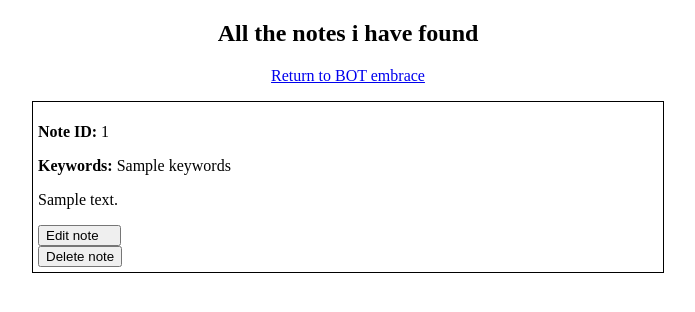
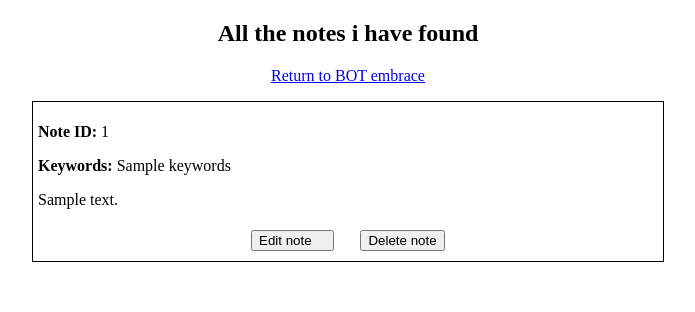
Before and after one commit to anna-khodyka/home-work-16, a Python web app: template bot/templates/note/find_notes_found.html in a window 1280 px wide. Shown: the top 312 px of the page, without its empty margins (292-987 px from the left). Run offline with Jinja, Linux system fonts and the light colour scheme; the template is opened without the code that fills it: most values are stand-ins (such as "Sample title", 1, 10 or a date in 2020).

Commit message:
Add files via upload

```diff
--- a/bot/templates/note/find_notes_found.html
+++ b/bot/templates/note/find_notes_found.html
@@ -19,8 +19,22 @@
 		    <p><b>Note ID:</b>  {{res.note_id}}</p>
        		    <p><b>Keywords:</b> {{res.keywords}}</p>
 	            <p>{{res.text}}</p>
-		        <form action="/note/save_note/{{res.note_id}}"><button name="edit" width = 200>Edit note &nbsp &nbsp</button></form>
-		    <form action="/note/delete_note/{{res.note_id}}"><button name="delete" width = 200>Delete note</button></form>
+			  	<table style =" border: none; background-color: transparent;">
+					<tr style =" border: none; background-color: transparent;">
+						<td align="right" style =" border: none; background-color: transparent;">
+		        			<form action="/note/save_note/{{res.note_id}}" style =" border: none; background-color: transparent;">
+								<button name="edit" width = 200>Edit note &nbsp &nbsp</button>
+								&nbsp;
+							</form>
+						</td>
+						<td align="left" style =" border: none; background-color: transparent;">
+							<form action="/note/delete_note/{{res.note_id}}" style =" border: none; background-color: transparent;">
+								&nbsp;
+								<button name="delete" width = 200>Delete note</button>
+							</form>
+						</td>
+					</tr>
+				</table>
 		  </td>
 		</tr>
    {% endfor %}
```
